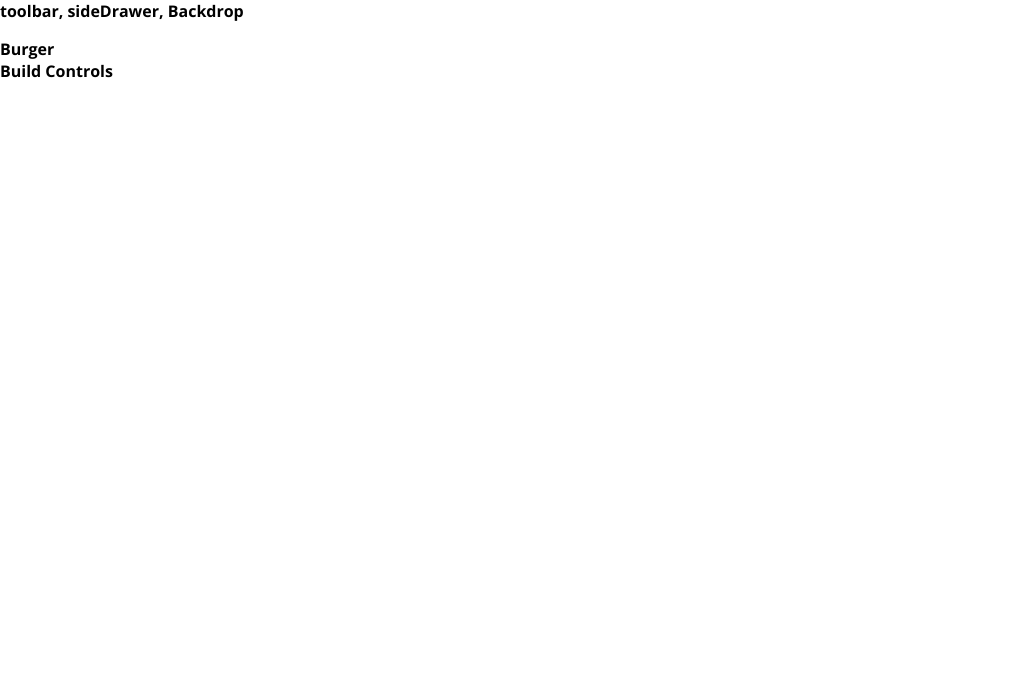
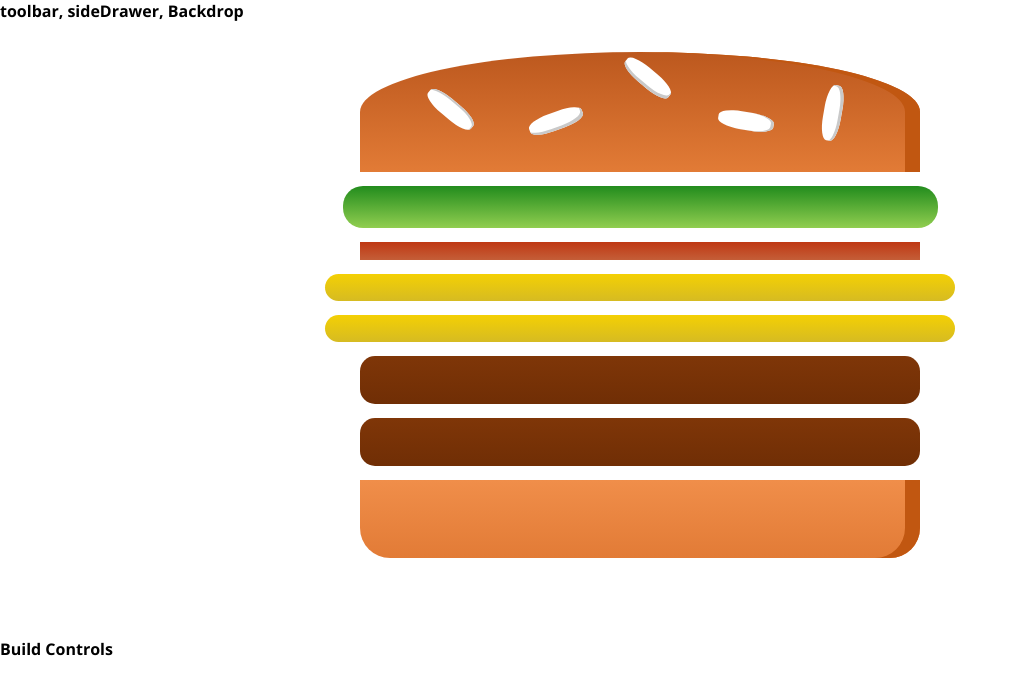
Before and after one commit to khalid7487/burgerBuilder, a React (Create React App) app: page / in a window 1280 px wide. Shown: the top 694 px of the page, without its empty margins (0-1018 px from the left). Built offline with nearby package versions, Linux system fonts and the light colour scheme.

Commit message:
create dynamic burger ingredient

```diff
--- a/package.json
+++ b/package.json
@@ -6,6 +6,7 @@
     "@testing-library/jest-dom": "^5.11.4",
     "@testing-library/react": "^11.1.0",
     "@testing-library/user-event": "^12.1.10",
+    "prop-types": "^15.7.2",
     "react": "^17.0.2",
     "react-dom": "^17.0.2",
     "react-scripts": "4.0.3",
--- /dev/null
+++ b/src/components/Burger/Burger.css
@@ -0,0 +1,30 @@
+.Burger{
+    width: 100%;
+    margin: auto;
+    height: 250px;
+    overflow: scroll;
+    text-align: center;
+    font-weight: bold;
+    font-size: 1.2rem;
+}
+
+@media (min-width: 500px) and (min-height: 400px){
+    .Burger{
+        width: 350px;
+        height: 300px;
+    }
+}
+
+@media (min-width: 500px) and (min-height: 401px){
+    .Burger{
+        width: 450px;
+        height: 400px;
+    }
+}
+
+@media (min-width: 1000px) and (min-height: 700px){
+    .Burger{
+        width: 700px;
+        height: 600px;
+    }
+}
--- /dev/null
+++ b/src/components/Burger/Burger.js
@@ -0,0 +1,22 @@
+import React from 'react';
+
+import './Burger.css';
+import BurgerIngredient from './BurgerIngredient/BurgerIngredient';
+
+const burger =(props) => {
+    const transformedIngredients = Object.keys(props.ingredients)
+              .map(igkey=>{
+                  return [...Array(props.ingredients[igkey])].map((_, i) =>{
+                      return <BurgerIngredient key={igkey + i} type={igkey}/>;
+                  })
+              });
+    return (
+        <div className="Burger">
+            <BurgerIngredient type="bread-top"/>
+            {transformedIngredients}
+            <BurgerIngredient type="bread-bottom"/>
+        </div>
+    );
+};
+
+export default burger;
--- /dev/null
+++ b/src/components/Burger/BurgerIngredient/BurgerIngredient.css
@@ -0,0 +1,113 @@
+.BreadBottom {
+    height: 13%;
+    width: 80%;
+    background: linear-gradient(#F08E4A, #e27b36);
+    border-radius: 0 0 30px 30px;
+    box-shadow: inset -15px 0 #c15711;
+    margin: 2% auto;
+}
+
+.BreadTop {
+    height: 20%;
+    width: 80%;
+    background: linear-gradient(#bc581e, #e27b36);
+    border-radius: 50% 50% 0 0;
+    box-shadow: inset -15px 0 #c15711;
+    margin: 2% auto;
+    position: relative;
+}
+
+.Seeds1 {
+    width: 10%;
+    height: 15%;
+    position: absolute;
+    background-color: white;
+    left: 30%;
+    top: 50%;
+    border-radius: 40%;
+    transform: rotate(-20deg);
+    box-shadow: inset -2px -3px #c9c9c9;
+}
+
+.Seeds1:after {
+    content: "";
+    width: 100%;
+    height: 100%;
+    position: absolute;
+    background-color: white;
+    left: -170%;
+    top: -260%;
+    border-radius: 40%;
+    transform: rotate(60deg);
+    box-shadow: inset -1px 2px #c9c9c9;
+  }
+
+.Seeds1:before {
+    content: "";
+    width: 100%;
+    height: 100%;
+    position: absolute;
+    background-color: white;
+    left: 180%;
+    top: -50%;
+    border-radius: 40%;
+    transform: rotate(60deg);
+    box-shadow: inset -1px -3px #c9c9c9;
+  }
+
+  .Seeds2 {
+    width: 10%;
+    height: 15%;
+    position: absolute;
+    background-color: white;
+    left: 64%;
+    top: 50%;
+    border-radius: 40%;
+    transform: rotate(10deg);
+    box-shadow: inset -3px 0 #c9c9c9;
+  }
+
+  .Seeds2:before {
+    content: "";
+    width: 100%;
+    height: 100%;
+    position: absolute;
+    background-color: white;
+    left: 150%;
+    top: -130%;
+    border-radius: 40%;
+    transform: rotate(90deg);
+    box-shadow: inset 1px 3px #c9c9c9;
+  }
+
+
+.Meat {
+    width: 80%;
+    height: 8%;
+    background: linear-gradient(#7f3608, #702e05);
+    margin: 2% auto;
+    border-radius: 15px;
+}
+
+.Cheese {
+    width: 90%;
+    height: 4.5%;
+    margin: 2% auto;
+    background: linear-gradient(#f4d004, #d6bb22);
+    border-radius: 20px;
+}
+
+.Salad {
+    width: 85%;
+    height: 7%;
+    margin: 2% auto;
+    background: linear-gradient(#228c1d, #91ce50);
+    border-radius: 20px;
+}
+
+.Bacon {
+    width: 80%;
+    height: 3%;
+    background: linear-gradient(#bf3813, #c45e38);
+    margin: 2% auto;
+}
--- /dev/null
+++ b/src/components/Burger/BurgerIngredient/BurgerIngredient.js
@@ -0,0 +1,47 @@
+import React, { Component } from 'react';
+import PropTypes from 'prop-types';
+
+import  './BurgerIngredient.css';
+
+class BurgerIngredient extends Component{
+    render(){
+        let ingredient = null;
+
+        switch (this.props.type) {
+            case ('bread-bottom'):
+                ingredient = <div className="BreadBottom"></div>;
+                break;
+            case ('bread-top'):
+                ingredient = (
+                    <div className="BreadTop">
+                        <div className="Seeds1"></div>
+                        <div className="Seeds2"></div>
+                    </div>
+                );
+                break;
+            case ('meat'):
+                ingredient = <div className="Meat"></div>;
+                break;
+            case ('cheese'):
+                ingredient = <div className="Cheese"></div>;
+                break;
+            case ('salad'):
+                ingredient = <div className="Salad"></div>;
+                break;
+            case ('bacon'):
+                ingredient = <div className="Bacon"></div>;
+                break;
+            default:
+                ingredient = null;
+
+        }
+        return ingredient;
+    }
+};
+
+BurgerIngredient.propTypes = {
+    type: PropTypes.string.isRequired
+}
+
+
+export default BurgerIngredient;
--- a/src/containers/BurgerBuilder/BurgerBuilder.js
+++ b/src/containers/BurgerBuilder/BurgerBuilder.js
@@ -1,10 +1,22 @@
 import React, { Component } from 'react';
 
+import Burger from '../../components/Burger/Burger'
+
 class BurgerBuilder extends Component {
+
+    state = {
+        ingredients: {
+            salad: 1,
+            bacon: 1,
+            cheese: 2,
+            meat: 2
+        }
+    }
+
     render() {
         return (
             <React.Fragment>
-                <div>Burger</div>
+                <Burger ingredients={this.state.ingredients}/>
                 <div>Build Controls</div>
             </React.Fragment>
         )
```
